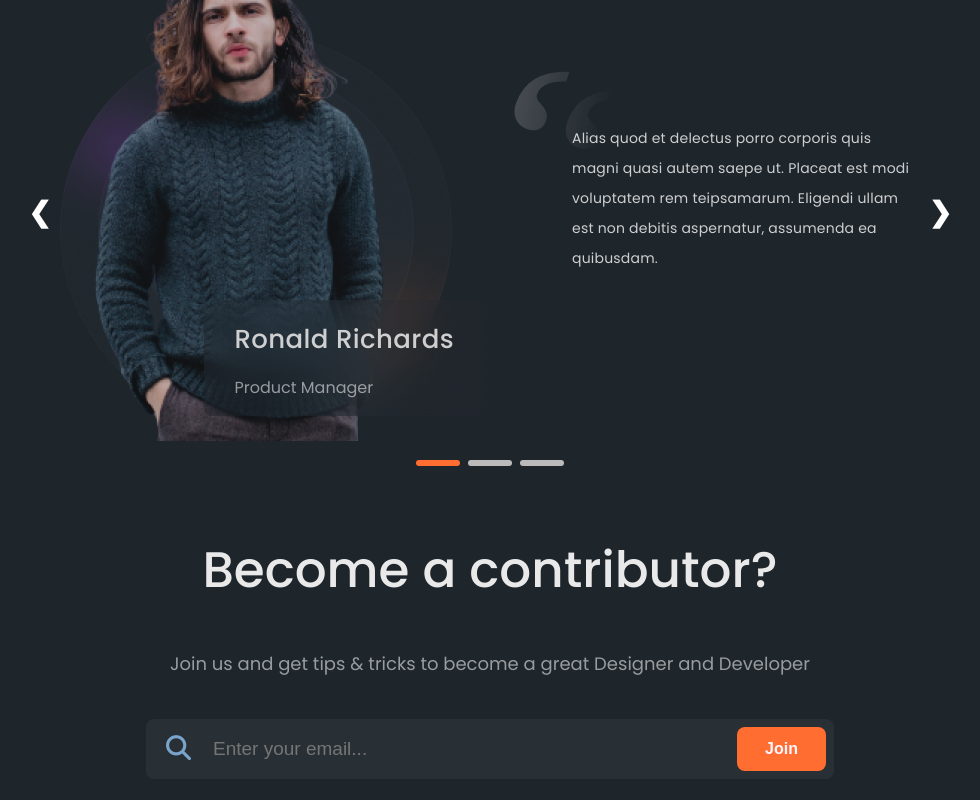
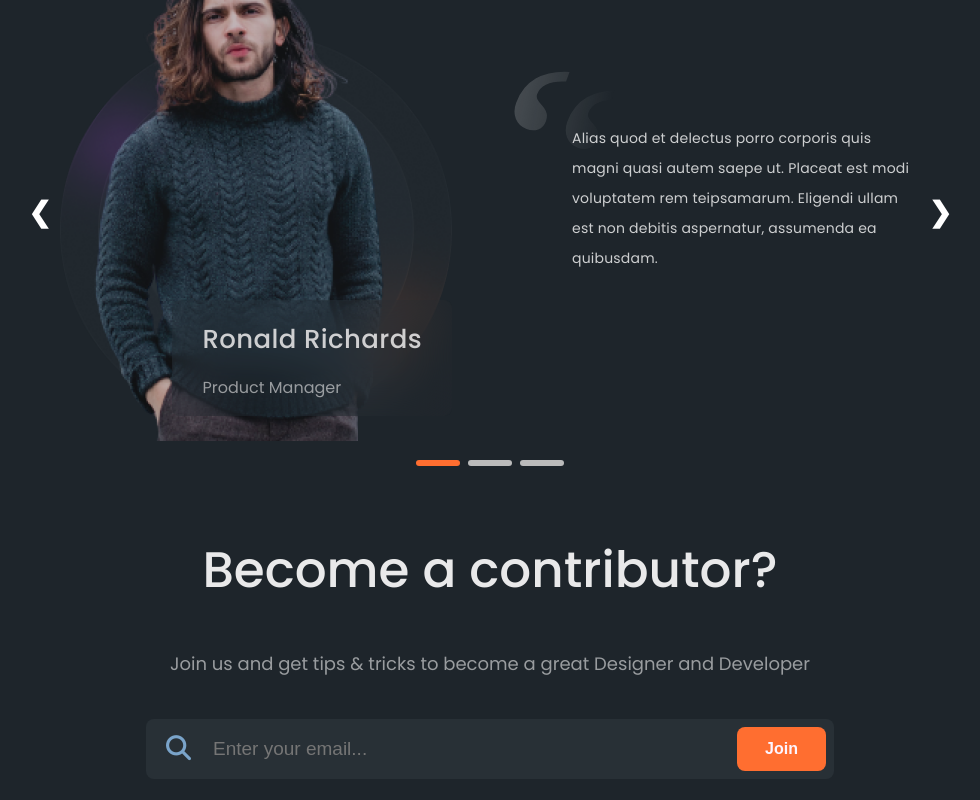
Before and after one commit to javohirveb/antools, a plain HTML site: page index.html in a window 1280 px wide. Shown: the part 3142-3942 px from the top of the page, without its empty margins (150-1130 px from the left). Drawn offline with Linux system fonts and the light colour scheme.

Commit message:
overflow

```diff
--- a/sass/layout/_index.scss
+++ b/sass/layout/_index.scss
@@ -193,7 +193,7 @@
 
     &__info {
         position: absolute;
-        right: -2rem;
+        right: 0rem;
         bottom: 2rem;
         background: rgba(40, 48, 54, 0.2);
         backdrop-filter: blur(25px);
```
Also changed, not shown: css/main.css.
